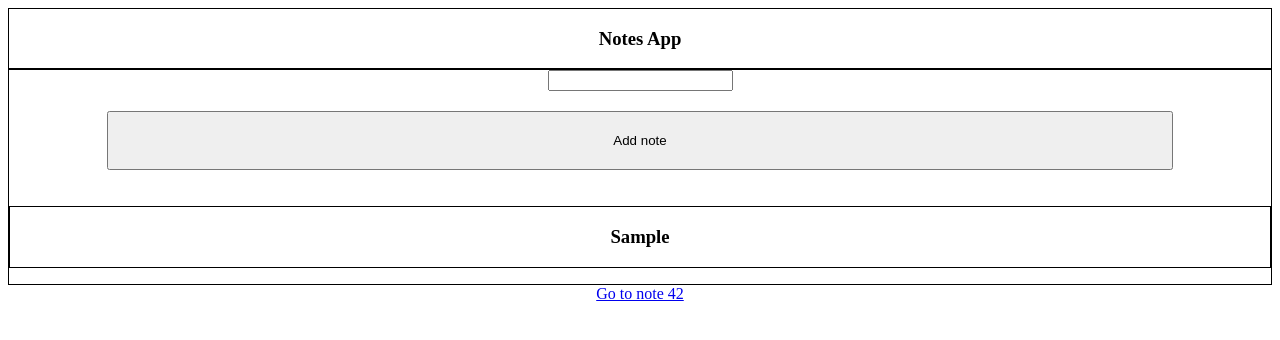
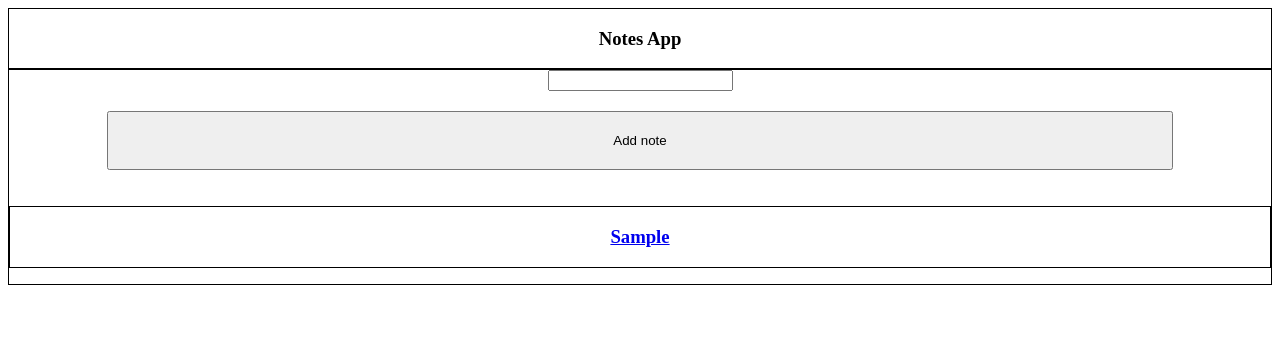
Before and after one commit to Thomas-Smith0176/notes-app, a React (Vite) app: page / in a window 1280 px wide. Both pictures are taken after typing "Sample" into the empty fields and a click on the button "Add note". Shown: the top 340 px of the page. Built offline with nearby package versions, Linux system fonts and the light colour scheme.

Commit message:
adds note page link to notes

```diff
--- a/src/components/Home.tsx
+++ b/src/components/Home.tsx
@@ -1,4 +1,3 @@
-import { Link } from "react-router-dom";
 import Header from "./Header";
 import NotesList from "./NotesList";
 
@@ -7,7 +6,6 @@ function Home() {
         <section>
             <Header/>
             <NotesList/>
-            <Link to="/notes/42">Go to note 42</Link>
         </section>
     )
 }
--- a/src/components/Note.tsx
+++ b/src/components/Note.tsx
@@ -1,8 +1,12 @@
+import { Link } from "react-router-dom";
+
 function Note({note} : {note: string}) {
     return (
+        <Link to={`/notes/${note}`}>
         <div className="note">
         <h3>{note}</h3>
         </div>
+        </Link>
     )
 };
 
--- a/src/components/NotePage.tsx
+++ b/src/components/NotePage.tsx
@@ -1,11 +1,8 @@
 import { useParams } from "react-router-dom";
 
-interface Params {
-    noteId: string
-}
 
 function NotePage() {
-    const {noteId} = useParams<Params>();
+    const {noteId} = useParams();
     console.log(noteId)
     return (
         <h1>{noteId}</h1>
```
